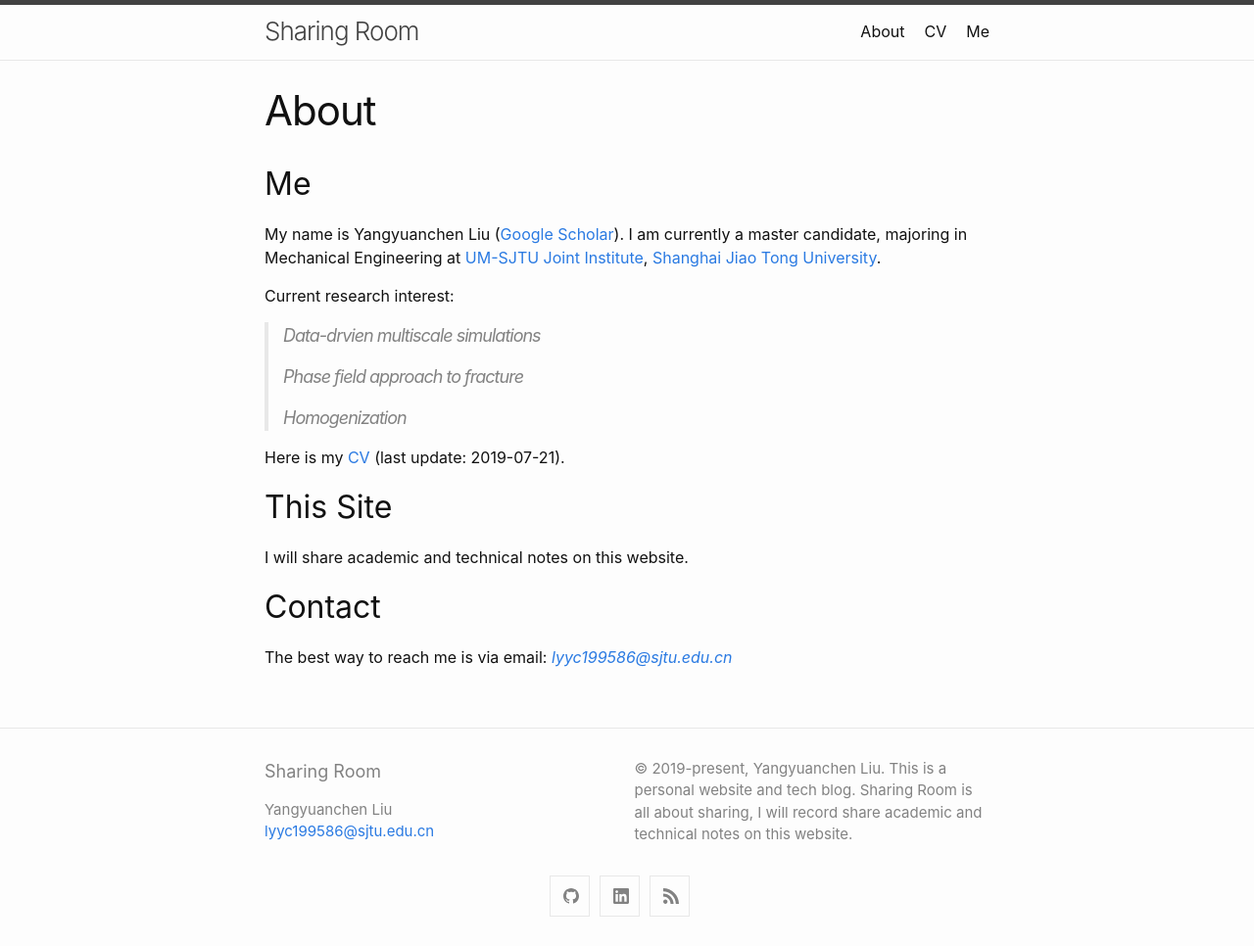
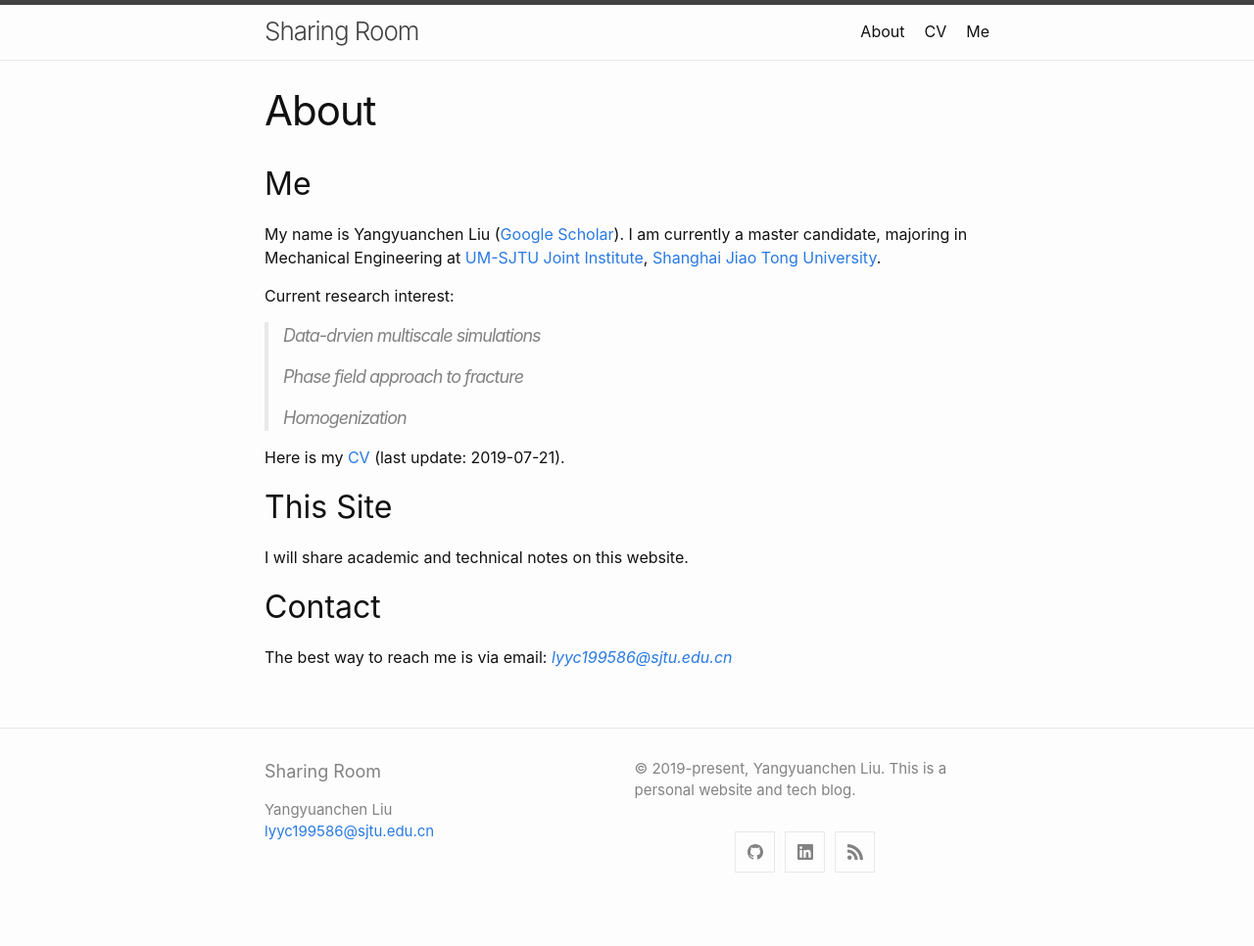
Before and after one commit to lyyc199586/lyyc199586.github.io, a Jekyll site: the page built from about.md, in a window 1280 px wide. Shown: the whole page at 98% size. Built offline with Jekyll 4.4.1, drawn with Linux system fonts in a browser that asks for light colours; after the commit the page ends 921 px from its top, so only the background shows below that.

Commit message:
hide excerpts

```diff
--- a/_config.yml
+++ b/_config.yml
@@ -3,8 +3,6 @@
 email: lyyc199586@sjtu.edu.cn
 description: >
   © 2019-present, Yangyuanchen Liu.  This is a personal website and tech blog.
-  Sharing Room is all about sharing, I will record share academic and technical
-  notes on this website.
 url: https://lyyc199586.github.io/
 
 disqus:
@@ -47,7 +45,7 @@
 
 markdown: kramdown
 
-show_excerpts: true
+show_excerpts: false
 
 plugin:
  - jekyll-feed
```
